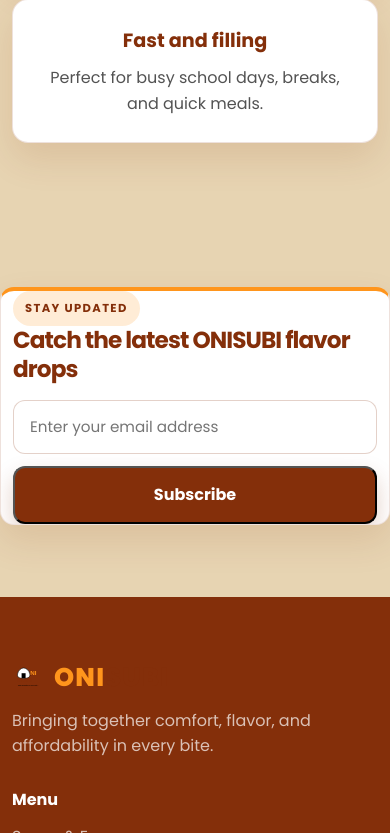
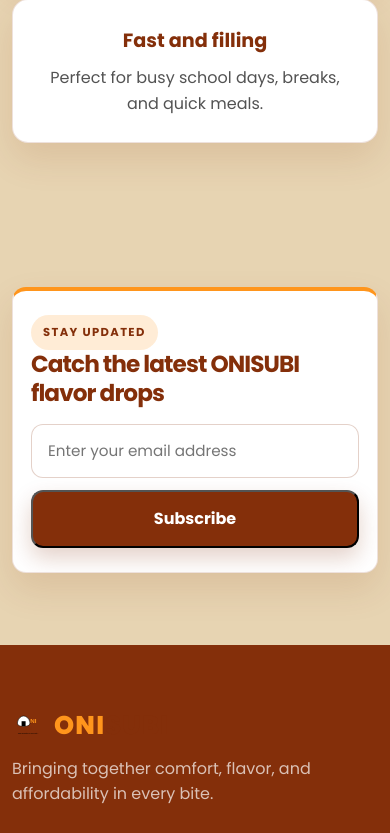
Before and after one commit to Allyss4/ONISUBI, a PHP site: page /index.php in a window 390 px wide. Shown: the part 5667-6500 px from the top of the page. Run offline with PHP 8.4, Linux system fonts and the light colour scheme; data that the repository does not hold is empty; some libraries are stand-ins or nearby versions.

Commit message:
fix subscribe layout

```diff
--- a/assets/css/style.css
+++ b/assets/css/style.css
@@ -816,8 +816,20 @@ select {
         gap: 20px;
         padding: 28px 24px;
         box-sizing: border-box;
-        width: 100%;
+        width: calc(100% - 32px);
         max-width: 100%;
+        margin: 0 auto;
+    }
+
+    /* Same fix as the 640px block below: compound selector so this beats
+       any plain ".container" rule declared later in the file, since this
+       element carries both classes at once. */
+    .container.newsletter-box {
+        width: calc(100% - 32px);
+        max-width: 100%;
+        margin: 0 auto;
+        padding: 28px 24px;
+        box-sizing: border-box;
     }
 
     .newsletter-box>div {
@@ -918,10 +930,26 @@ select {
         padding: 24px 18px;
         border-radius: 14px;
         gap: 16px;
-        width: 100%;
+        width: calc(100% - 24px);
         max-width: 100%;
+        margin: 0 auto;
         box-sizing: border-box;
         overflow: hidden;
+    }
+
+    /* The markup puts "container" and "newsletter-box" on the SAME element
+       (<div class="container newsletter-box">). A later, unrelated ".container"
+       rule (used for the cart/page layout) matches this element too and, being
+       a single-class selector declared later in the file, was overriding the
+       width/margin/padding above and pushing this card flush to the screen
+       edges. A compound selector has higher specificity, so it always wins
+       here regardless of where any plain ".container" rule sits in the file. */
+    .container.newsletter-box {
+        width: calc(100% - 24px);
+        max-width: 100%;
+        margin: 0 auto;
+        padding: 24px 18px;
+        box-sizing: border-box;
     }
 
     .newsletter-box>div {
```
